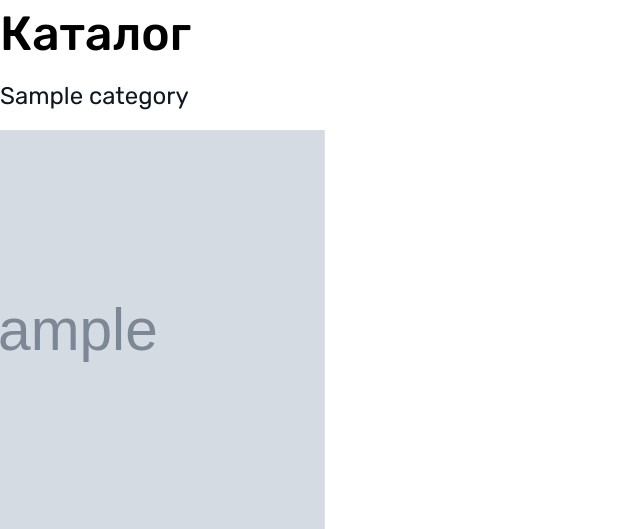
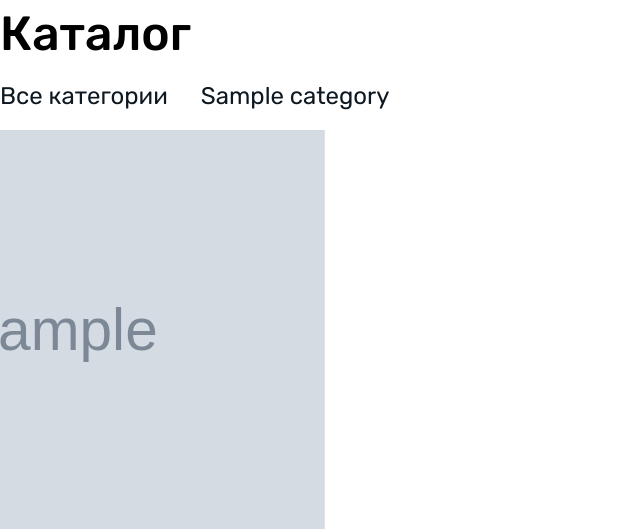
Before and after one commit to nlsnnn/playtopia_django, a Django app: page /catalog/ in a window 1280 px wide; the page is wider, and only the part inside the window is pictured. Shown: the part 75-604 px from the top of that part, without its empty margins (0-640 px from the left). Run offline with Django 4.2, Linux system fonts and the light colour scheme; tables that the repository leaves empty hold one stand-in row (values such as "Sample post"); grey boxes marked "Sample" are stand-in pictures.

Commit message:
add all categories select on catalog

```diff
--- a/playtopia/store/templates/store/catalog.html
+++ b/playtopia/store/templates/store/catalog.html
@@ -8,7 +8,14 @@
     {% else %}
     <h2>Каталог</h2>
     {% endif %}
-    {% show_categories cat_selected %}
+    <div class="list">
+        {% if cat_selected == 0 %}
+        <li class="active">Все категории</li>
+        {% else %}
+        <li><a href="{% url 'catalog' %}">Все категории</a></li>
+        {% endif %}
+        {% show_categories cat_selected %}
+    </div>
     <div class="cards">
         {% for p in products %}
         <div class="card">
--- a/playtopia/store/templates/store/list_categories.html
+++ b/playtopia/store/templates/store/list_categories.html
@@ -1,4 +1,3 @@
-<div class="list">
 {% for cat in cats %}
 {% if cat.id == cat_selected %}
 <li class="active">{{ cat }}</li>
@@ -6,4 +5,3 @@
 <a href="{% url 'category' cat.slug %}"><li>{{ cat }}</li></a>
 {% endif %}
 {% endfor %}
-</div>
```
Lines whose indentation alone changed are shown as unchanged.
